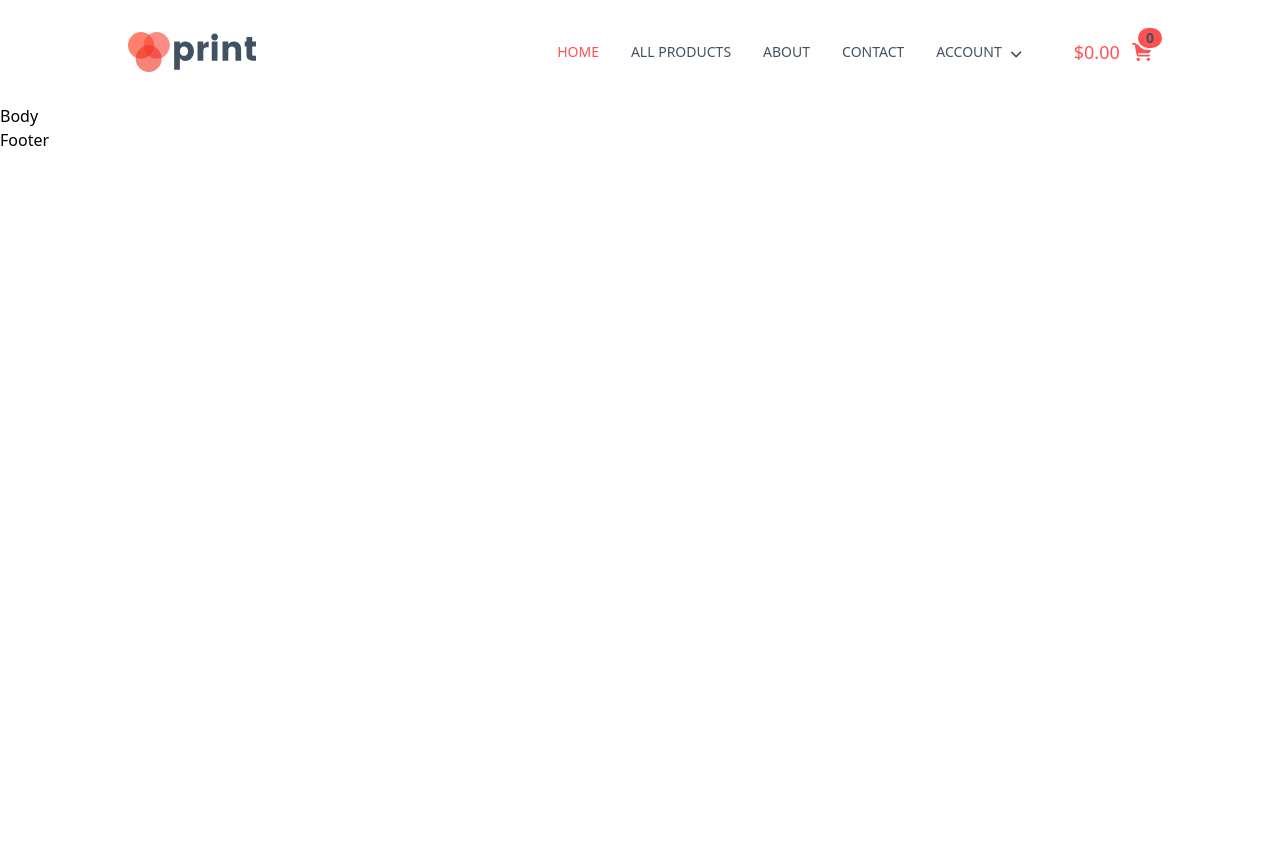
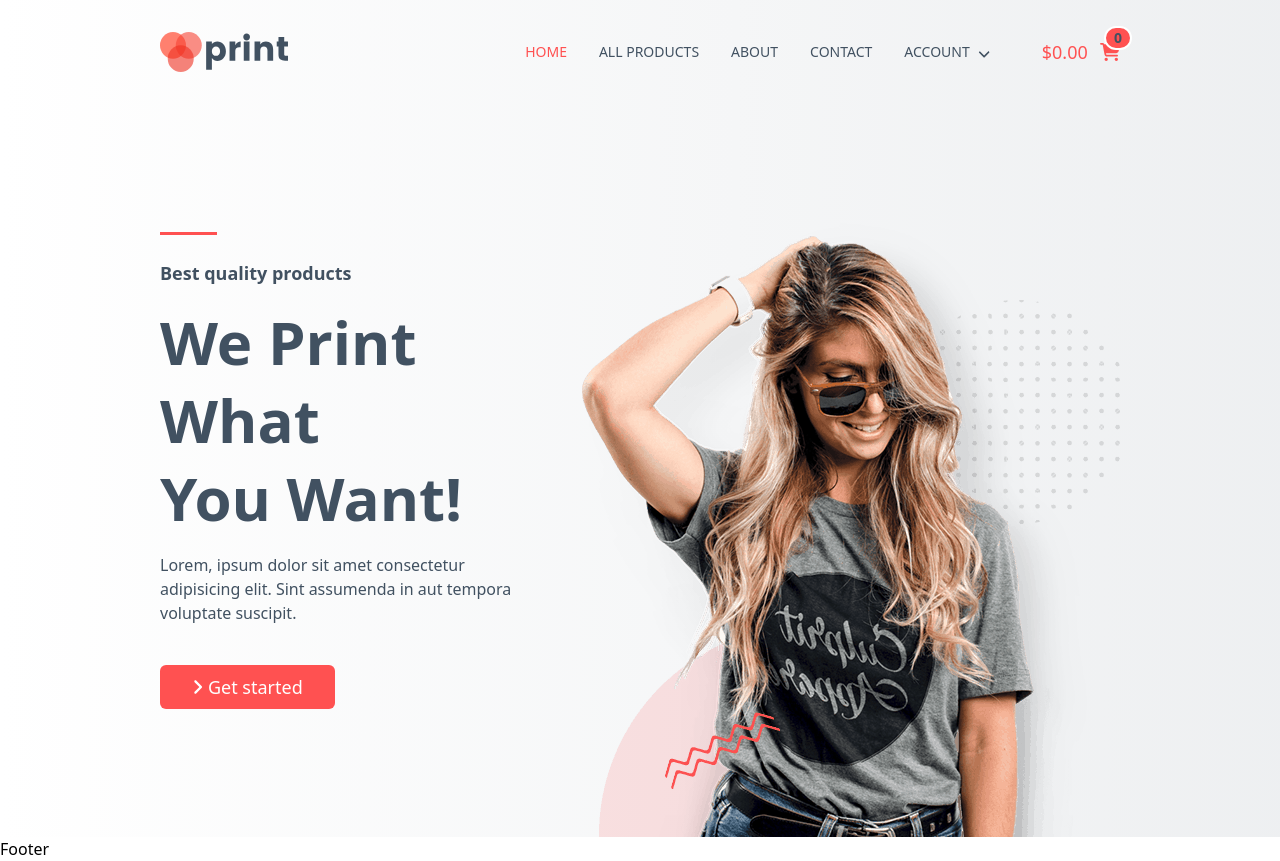
Before and after one commit to ib-ahmedd/print, a Next.js app: page / in a window 1280 px wide. Before the commit the page ends 800 px from the top, so only its background shows below. Built offline with nearby package versions, Linux system fonts and the light colour scheme.

Commit message:
complete hero section

```diff
--- /dev/null
+++ b/app/components/hero/Hero.tsx
@@ -0,0 +1,38 @@
+import { faAngleRight } from "@fortawesome/free-solid-svg-icons";
+import { FontAwesomeIcon } from "@fortawesome/react-fontawesome";
+import Link from "next/link";
+
+function Hero() {
+  return (
+    <section className="flex-col md:flex-row items-center md:items-start bg-gradient-to-b md:bg-gradient-to-r from-[#FFFFFF00] to-[#EBEDEFDE] md:justify-between gap-12">
+      <div className="flex-1 flex flex-col gap-4 py-8 lg:py-32">
+        <h2 className="font-bold text-lg text-site-blue w-fit pt-6 half_border">
+          Best quality products
+        </h2>
+        <h1 className="text-4xl slg:text-6xl font-bold text-site-blue leading-[1.3] slg:leading-[1.3]">
+          We Print What
+          <br className="hidden xl:block" /> You Want!
+        </h1>
+        <p className="text-site-blue">
+          Lorem, ipsum dolor sit amet consectetur adipisicing elit. Sint
+          assumenda in aut tempora voluptate suscipit.
+        </p>
+        <Link
+          href="/shop"
+          className="bg-site-orange text-white text-lg py-2 px-8 w-fit rounded-md mt-6"
+        >
+          <FontAwesomeIcon icon={faAngleRight} /> Get started
+        </Link>
+      </div>
+      <div className="w-full md:w-1/2 lg:w-fit h-full flex lg:shrink-0 items-end self-end justify-center md:justify-end lg:justify-start">
+        <img
+          src="/images/home/hero/hero.png"
+          alt="hero"
+          className="object-contain w-[75%] lg:w-full"
+        />
+      </div>
+    </section>
+  );
+}
+
+export default Hero;
--- a/app/components/index.ts
+++ b/app/components/index.ts
@@ -1,4 +1,5 @@
 import Navbar from "./navbar/Navbar";
 import Footer from "./footer/Footer";
+import Hero from "./hero/Hero";
 
-export { Footer, Navbar };
+export { Footer, Navbar, Hero };
--- a/app/components/navbar/NavLink.tsx
+++ b/app/components/navbar/NavLink.tsx
@@ -10,7 +10,7 @@ function NavLink({ path, title, icon }: NavLinkProps) {
   return (
     <Link
       href={path}
-      className={`border-b md:border-none py-3 md:py-0 bg-white px-4 md:px-0 ${
+      className={`border-b md:border-none py-3 md:py-0 bg-white md:bg-transparent px-4 md:px-0 ${
         active ? "text-site-orange" : "text-site-blue hover:text-navlink-hover"
       }`}
     >
--- a/app/components/navbar/Navbar.tsx
+++ b/app/components/navbar/Navbar.tsx
@@ -24,7 +24,7 @@ function Navbar() {
     setAccountLinksOpen(false);
   }, [pathname]);
   return (
-    <nav className="relative flex flex-col w-full bg-white">
+    <nav className="relative flex flex-col w-full border-b md:border-none bg-white md:bg-gradient-to-r from-[#FFFFFF00] to-[#EBEDEFDE] ">
       <div className="flex justify-between py-6 w-full">
         <Link href="/" className="relative w-24 md:w-32 h-8 md:h-14">
           <Image
--- a/app/globals.css
+++ b/app/globals.css
@@ -10,5 +10,10 @@ body {
 
 section,
 nav {
-  @apply w-full flex px-4 xl:px-32;
+  @apply w-full flex px-8 xl:px-40;
 }
+
+.half_border {
+  border-top: 3px solid;
+  border-image: linear-gradient(to right, #ff5151 30%, transparent 30%) 100% 1;
+}
--- a/app/page.tsx
+++ b/app/page.tsx
@@ -1,5 +1,11 @@
+import { Hero } from "./components";
+
 function Home() {
-  return <main>Body</main>;
+  return (
+    <main>
+      <Hero />
+    </main>
+  );
 }
 
 export default Home;
--- a/tailwind.config.ts
+++ b/tailwind.config.ts
@@ -16,7 +16,7 @@ module.exports = {
 
       slg: "950px",
 
-      lg: "1024px",
+      lg: "1050px",
       // => @media (min-width: 1024px) { ... }
 
       xl: "1280px",
```
